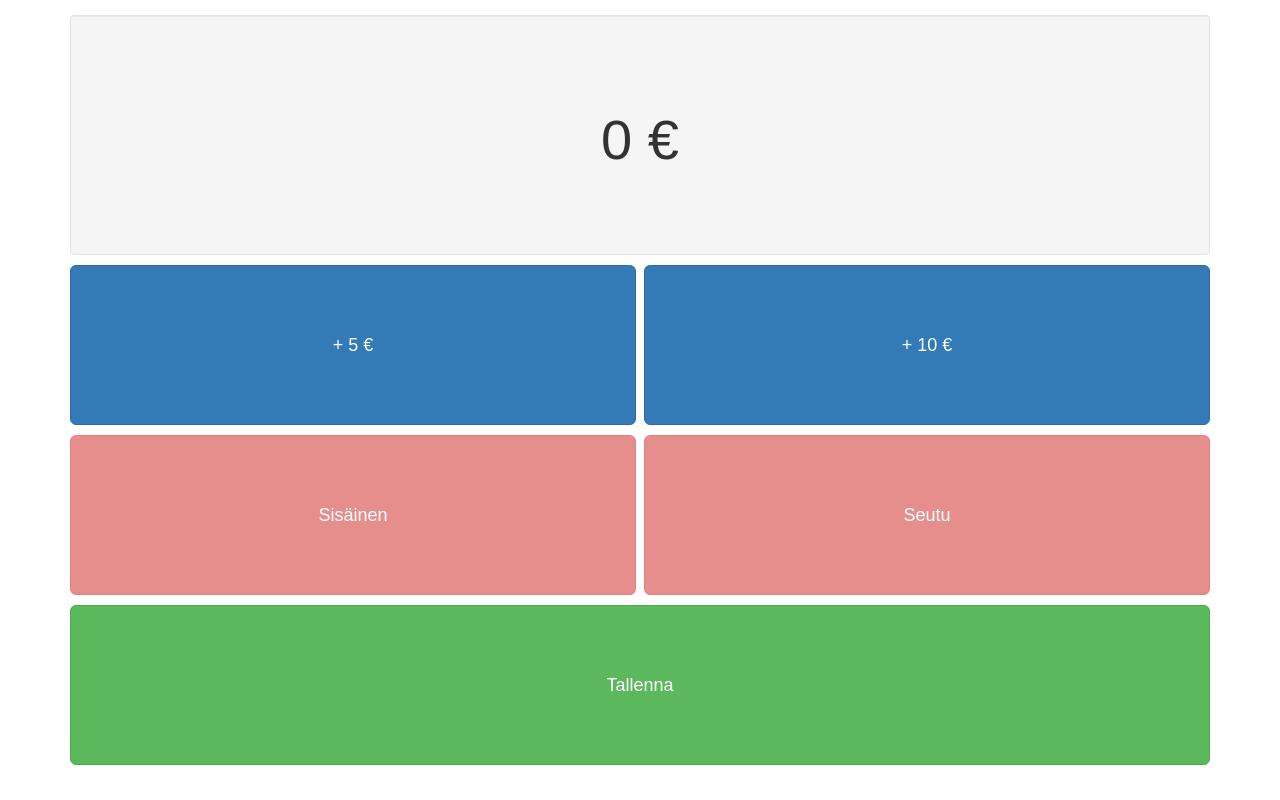
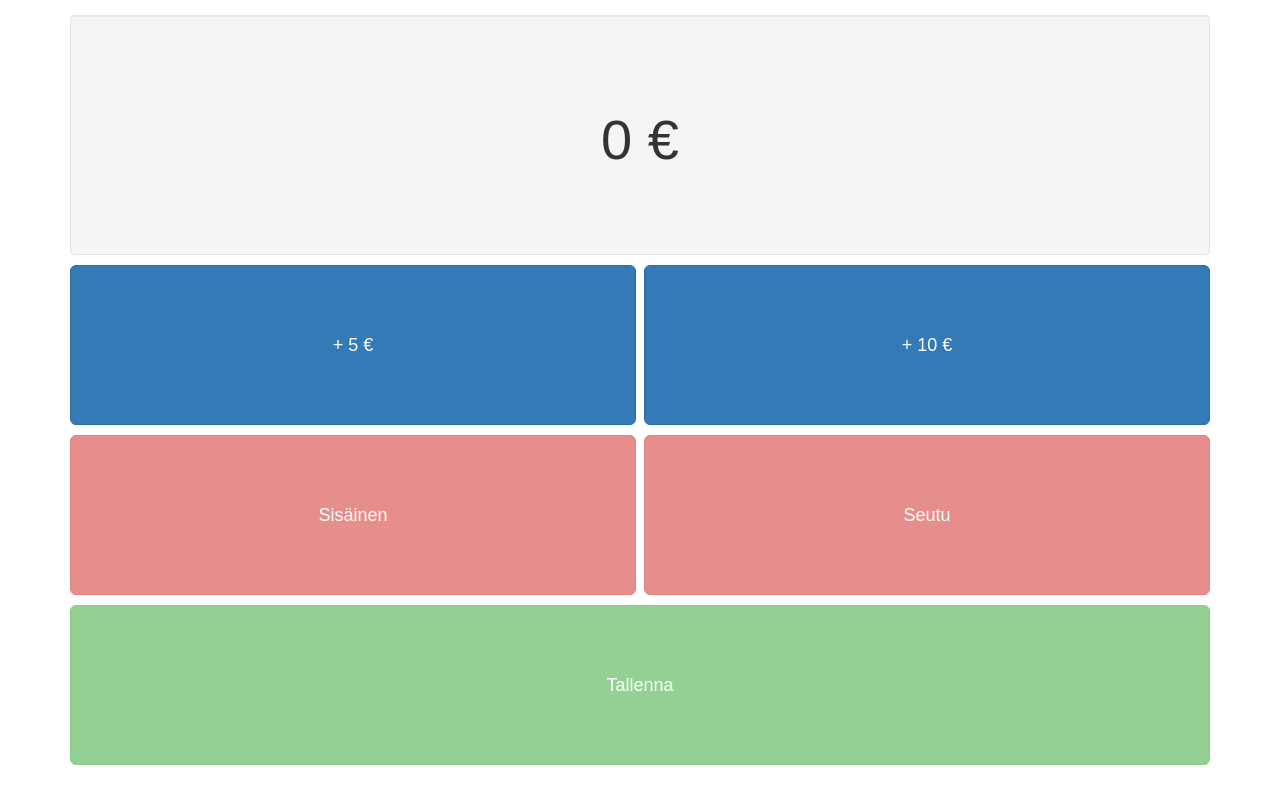
Before and after one commit to Jarkkohei/arvo, a React (Create React App) app: page / in a window 1280 px wide. Built offline with nearby package versions, Linux system fonts and the light colour scheme.

Commit message:
Disable 'Save'-button if amount is up to date

```diff
--- a/src/App.js
+++ b/src/App.js
@@ -16,7 +16,8 @@ class App extends Component {
         amount: 0,
         sisHinta: 0,
         seutuHinta: 0,
-        limit: 0
+        limit: 0,
+        upToDate: true
     };
 
     componentWillMount = () => {
@@ -37,12 +38,15 @@ class App extends Component {
     };
 
     plusAmount = (plus) => {
+        this.setState({ upToDate: false});
+
         let newAmount = this.state.amount + plus;
         newAmount = parseFloat(newAmount.toFixed(2));
         return this.setState({ amount: newAmount });
     };
 
     minusAmount = (type) => {
+        this.setState({ upToDate: false});
 
         let newAmount = 0;
 
@@ -63,6 +67,7 @@ class App extends Component {
 
     store = () => {
         console.log('App.saveAmount');
+        this.setState({ upToDate: true});
         localStorage.setItem('data', JSON.stringify(this.state));
     };
 
@@ -83,7 +88,7 @@ class App extends Component {
                         sisMatkat={ this.getSisMatkat() }
                         seutuMatkat={ this.getSeutuMatkat() } />
 
-                    <Saving store={ this.store }/>
+                    <Saving store={ this.store } upToDate={this.state.upToDate}/>
                 </Grid>
             </div>
         );
--- a/src/components/Saving.js
+++ b/src/components/Saving.js
@@ -12,7 +12,7 @@ class Saving extends Component {
         return (
             <Row style={ style.row }>
                 <Col xs={12} style={ style.col }>
-                    <Button onClick={ this.handleSave } bsSize="large" bsStyle="success" style={ style.btn }>Tallenna</Button>
+                    <Button onClick={ this.handleSave } bsSize="large" bsStyle="success" style={ style.btn } disabled={ this.props.upToDate }>Tallenna</Button>
                 </Col>
             </Row>
         )
```
